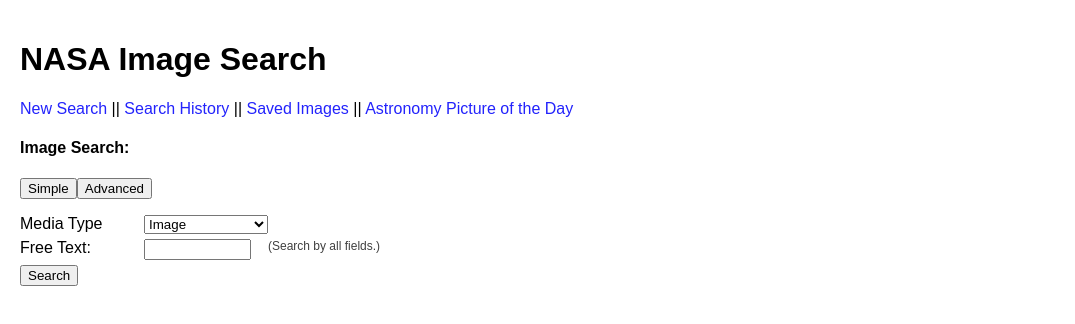
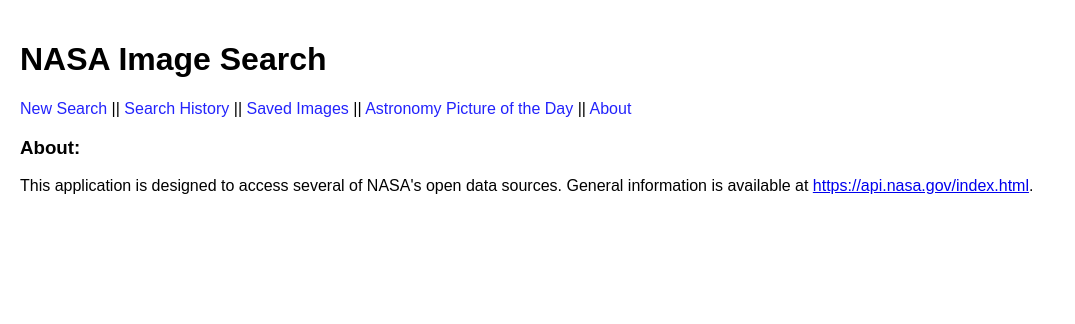
Before and after one commit to Jheller11/nasa-images, a React (Create React App) app: page /help in a window 1280 px wide. Before the commit this address led to /search. Shown: the top 324 px of the page, without its empty margins (0-1075 px from the left). Built offline with nearby package versions, Linux system fonts and the light colour scheme; the HTML template or start-up script is replaced by a standard one.

Commit message:
add info page

```diff
--- a/src/App.js
+++ b/src/App.js
@@ -8,6 +8,7 @@ import APOD from './components/APOD/APOD'
 import SearchHistory from './components/SearchHistory/SearchHistory'
 import Saved from './components/Saved/Saved'
 import VideoResultsContainer from './components/VideoResultsContainer/VideoResultsContainers'
+import Help from './components/Help/Help'
 
 class App extends Component {
   constructor() {
@@ -85,6 +86,7 @@ class App extends Component {
             path="/saved"
             render={() => <Saved saved={this.state.saved} />}
           />
+          <Route path="/help" render={() => <Help />} />
           <Route path="/" render={() => <Redirect to="/search" />} />
         </Switch>
       </div>
--- a/src/components/Header/Header.js
+++ b/src/components/Header/Header.js
@@ -9,7 +9,8 @@ const Header = () => {
         <Link to="/">New Search</Link> ||
         <Link to="/history"> Search History</Link> ||
         <Link to="/saved"> Saved Images</Link> ||
-        <Link to="/apod"> Astronomy Picture of the Day</Link>
+        <Link to="/apod"> Astronomy Picture of the Day</Link> ||
+        <Link to="/help"> About</Link>
       </nav>
     </header>
   )
--- /dev/null
+++ b/src/components/Help/Help.js
@@ -0,0 +1,19 @@
+import React from 'react'
+
+const Help = () => {
+  return (
+    <div>
+      <h3>About:</h3>
+      <p>
+        This application is designed to access several of NASA's open data
+        sources. General information is available at{' '}
+        <a href="https://api.nasa.gov/index.html">
+          https://api.nasa.gov/index.html
+        </a>
+        .
+      </p>
+    </div>
+  )
+}
+
+export default Help
```
